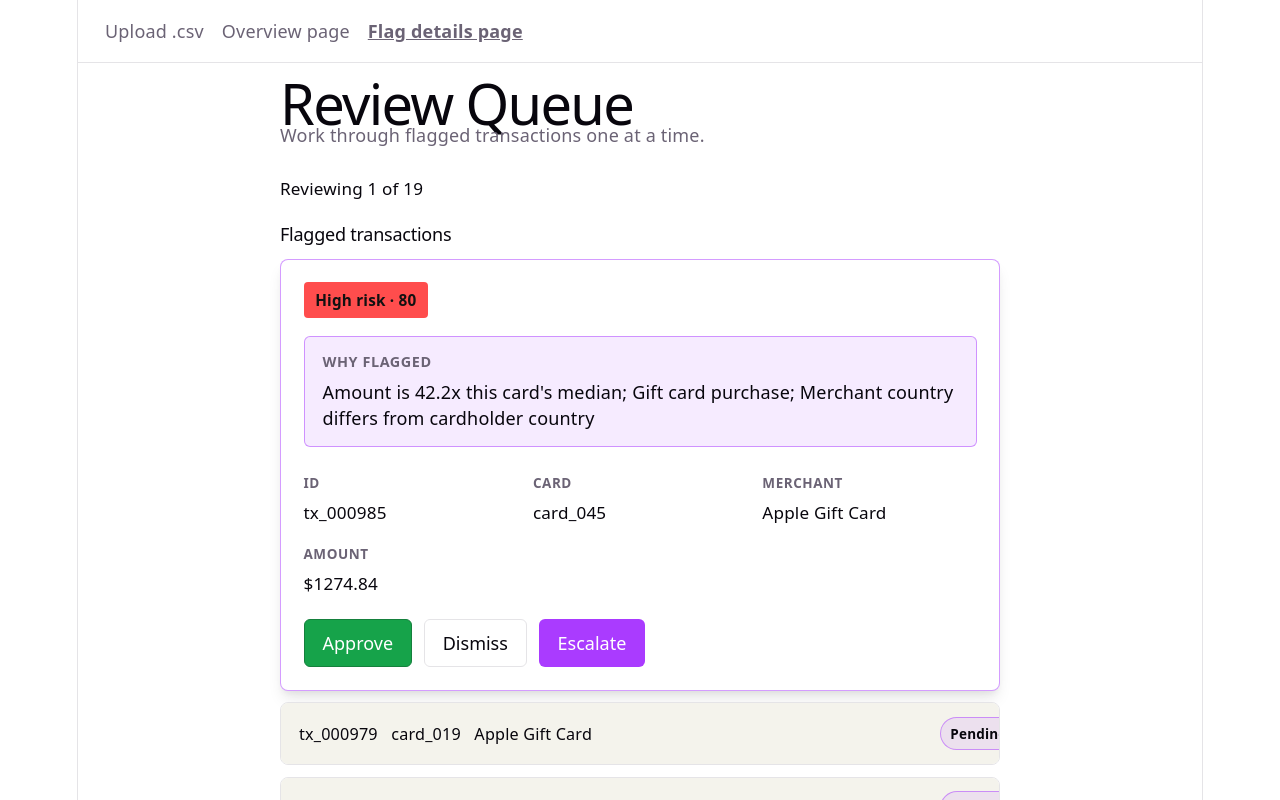
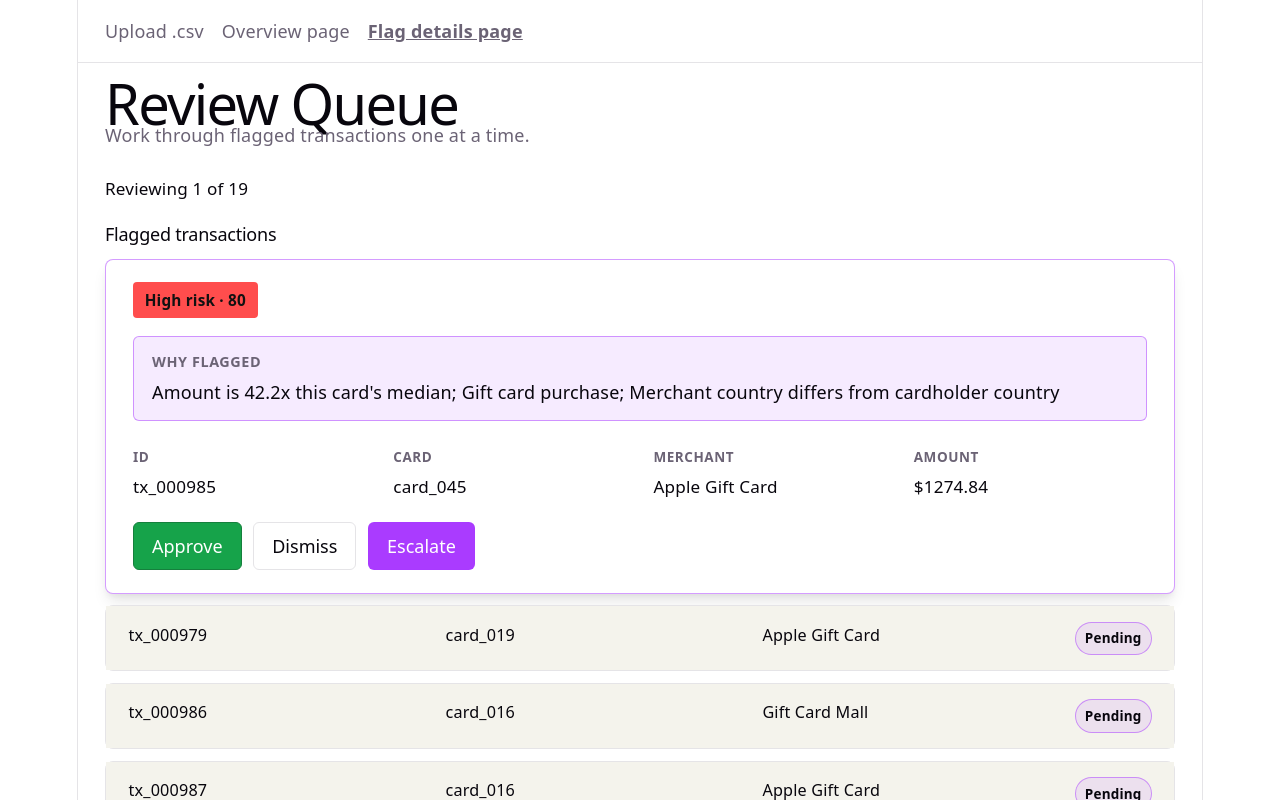
Before and after one commit to tksullivan3-cmd/MPCHackathon2026, a React (Vite) app: page /flag-details in a window 1280 px wide. Shown: the top 800 px of the page. Built offline with nearby package versions, Linux system fonts and the light colour scheme.

Commit message:
fix row size

```diff
--- a/src/pages/FlagDetailsPage.css
+++ b/src/pages/FlagDetailsPage.css
@@ -1,7 +1,9 @@
 .review-queue {
   text-align: left;
-  max-width: 40rem;
-  margin: 0 auto;
+  width: 100%;
+  max-width: none;
+  margin: 0;
+  box-sizing: border-box;
 }
 
 .review-queue__header h1 {
@@ -41,7 +43,8 @@
   border: 1px solid var(--border);
   border-radius: 8px;
   background: var(--bg);
-  overflow: hidden;
+  width: 100%;
+  box-sizing: border-box;
 }
 
 .review-card--active {
@@ -56,23 +59,31 @@
 .review-card__summary {
   width: 100%;
   display: flex;
-  align-items: center;
+  align-items: flex-start;
   justify-content: space-between;
-  gap: 0.75rem;
-  padding: 0.75rem 1rem;
+  gap: 1rem;
+  padding: 0.85rem 1.25rem;
   border: none;
   background: var(--code-bg);
   font: inherit;
   text-align: left;
   color: var(--text-h);
   cursor: default;
+  box-sizing: border-box;
 }
 
 .review-card__summary-text {
-  display: flex;
-  flex-wrap: wrap;
-  gap: 0.35rem 0.75rem;
+  flex: 1;
+  min-width: 0;
+  display: grid;
+  grid-template-columns: repeat(3, minmax(0, 1fr));
+  gap: 0.5rem 1.25rem;
   font-size: 0.9rem;
+  word-break: break-word;
+}
+
+.review-card__summary-text > span {
+  min-width: 0;
 }
 
 .review-card__badge {
@@ -86,7 +97,51 @@
 }
 
 .review-card__body {
-  padding: 1.25rem;
+  padding: 1.25rem 1.5rem;
+}
+
+.review-card__reason {
+  margin: 0 0 1.25rem;
+  padding: 0.85rem 1rem;
+  border-radius: 6px;
+  background: var(--accent-bg);
+  border: 1px solid var(--accent-border);
+  color: var(--text-h);
+  line-height: 1.45;
+  overflow-wrap: anywhere;
+}
+
+.review-card__reason-label {
+  display: block;
+  margin-bottom: 0.35rem;
+  font-size: 0.8rem;
+  font-weight: 600;
+  text-transform: uppercase;
+  letter-spacing: 0.04em;
+  color: var(--text);
+}
+
+.review-card__details {
+  display: grid;
+  grid-template-columns: repeat(4, minmax(0, 1fr));
+  gap: 1rem 1.5rem;
+  margin: 0 0 1.25rem;
+}
+
+.review-card__detail dt {
+  margin: 0 0 0.2rem;
+  font-size: 0.75rem;
+  font-weight: 600;
+  text-transform: uppercase;
+  letter-spacing: 0.04em;
+  color: var(--text);
+}
+
+.review-card__detail dd {
+  margin: 0;
+  font-size: 0.95rem;
+  color: var(--text-h);
+  overflow-wrap: anywhere;
 }
 
 .review-card__risk {
@@ -109,48 +164,6 @@
 
 .review-card__risk--low {
   background: #66cc66;
-}
-
-.review-card__reason {
-  margin: 0 0 1.25rem;
-  padding: 0.85rem 1rem;
-  border-radius: 6px;
-  background: var(--accent-bg);
-  border: 1px solid var(--accent-border);
-  color: var(--text-h);
-  line-height: 1.45;
-}
-
-.review-card__reason-label {
-  display: block;
-  margin-bottom: 0.35rem;
-  font-size: 0.8rem;
-  font-weight: 600;
-  text-transform: uppercase;
-  letter-spacing: 0.04em;
-  color: var(--text);
-}
-
-.review-card__details {
-  display: grid;
-  grid-template-columns: repeat(auto-fit, minmax(9rem, 1fr));
-  gap: 0.85rem;
-  margin: 0 0 1.25rem;
-}
-
-.review-card__detail dt {
-  margin: 0 0 0.2rem;
-  font-size: 0.75rem;
-  font-weight: 600;
-  text-transform: uppercase;
-  letter-spacing: 0.04em;
-  color: var(--text);
-}
-
-.review-card__detail dd {
-  margin: 0;
-  font-size: 0.95rem;
-  color: var(--text-h);
 }
 
 .review-card__actions {
@@ -211,3 +224,13 @@
     color: #f87171;
   }
 }
+
+@media (max-width: 768px) {
+  .review-card__summary-text {
+    grid-template-columns: 1fr;
+  }
+
+  .review-card__details {
+    grid-template-columns: repeat(2, minmax(0, 1fr));
+  }
+}
```
